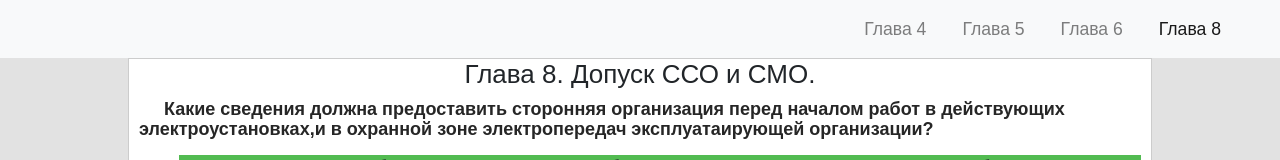
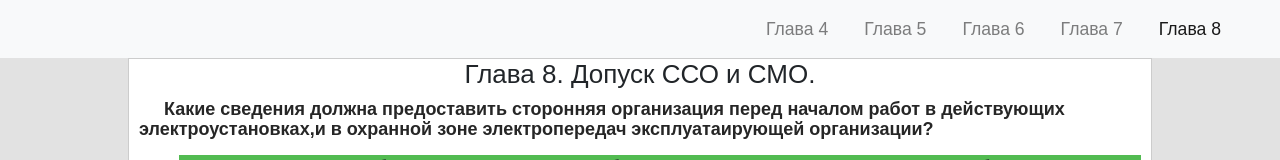
Before and after one commit to tkp-exam/tkp-exam.github.io, a plain HTML site: page tkp_8.html in a window 1280 px wide. Shown: the top 160 px of the page. Drawn offline with nearby package versions, Linux system fonts and the light colour scheme.

Commit message:
see commit  "index.html"

```diff
--- a/tkp_8.html
+++ b/tkp_8.html
@@ -28,6 +28,9 @@
   				<li class="nav-item">
   					<a href="tkp_6.html" class="nav-link">Глава 6</a>
   				</li>
+          <li class="nav-item">
+            <a href="tkp_7.html" class="nav-link">Глава 7</a>
+          </li>
   				<li class="nav-item">
   					<a href="tkp_8.html" class="nav-link active">Глава 8</a>
   				</li>
```
